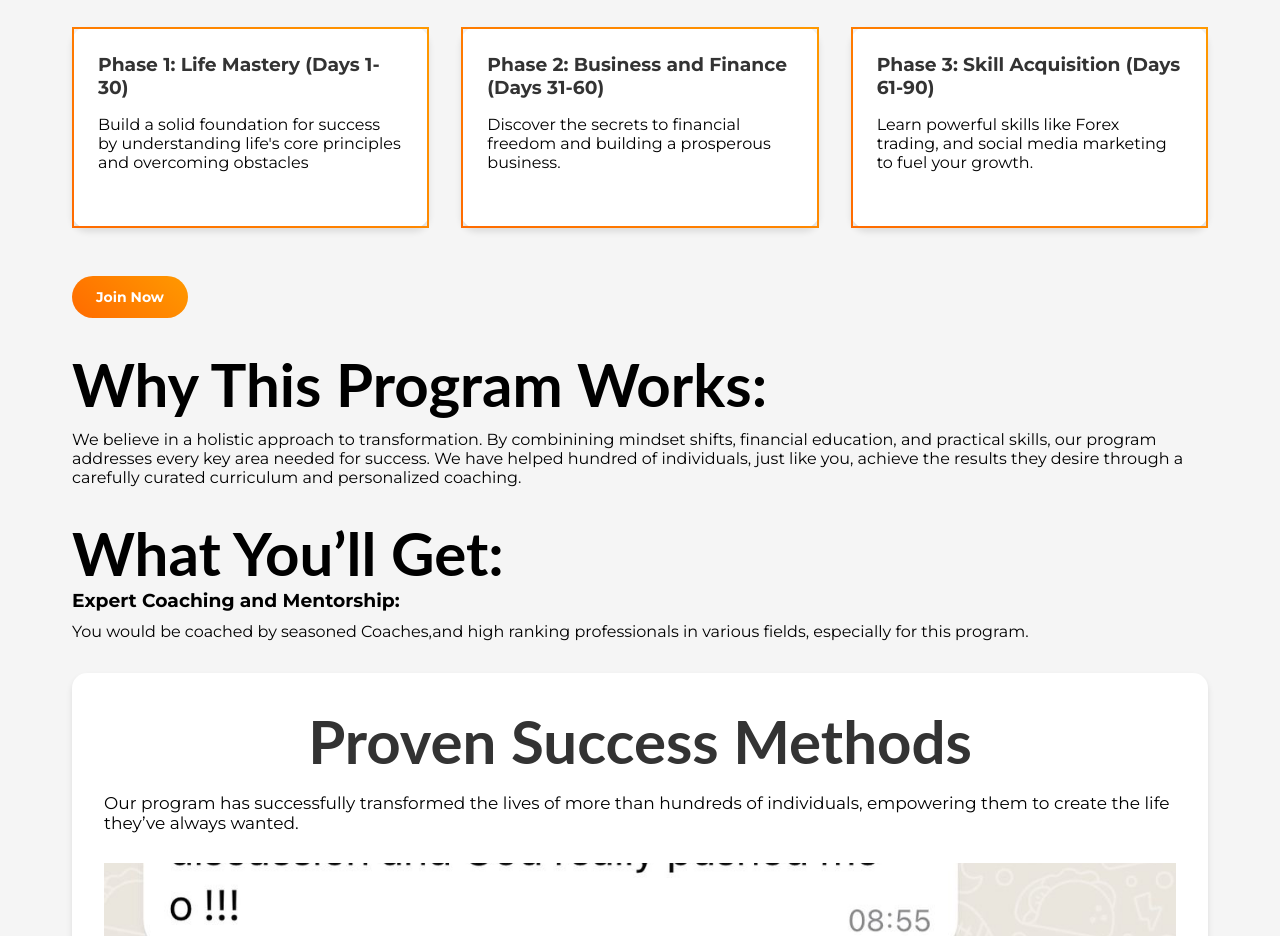
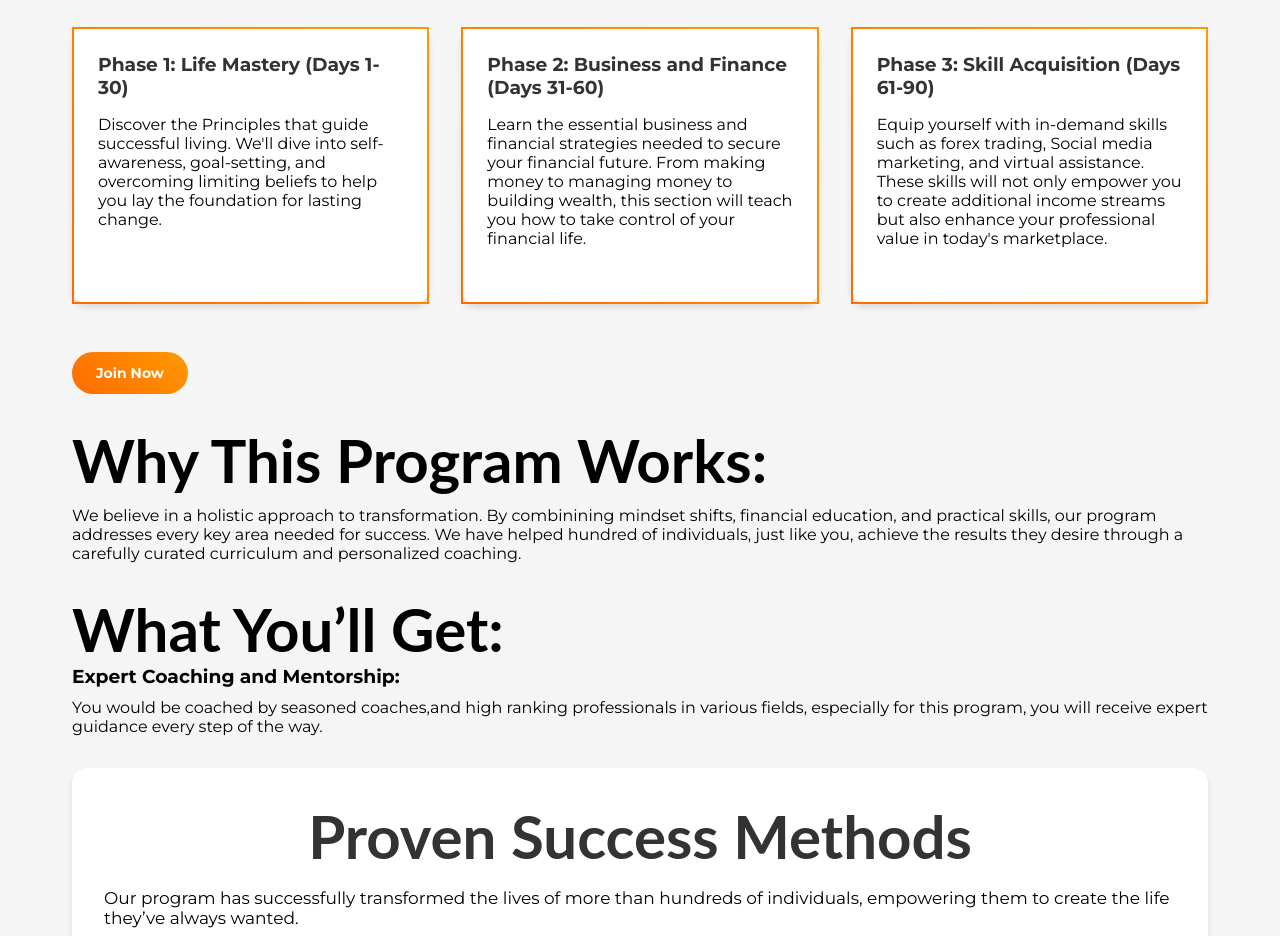
Before and after one commit to Olocraft/themoneymagnet, a website: page index.html in a window 1280 px wide. Shown: the part 1306-2242 px from the top of the page. Drawn offline with Linux system fonts and the light colour scheme.

Commit message:
index.html

```diff
--- a/index.html
+++ b/index.html
@@ -590,22 +590,27 @@
         <div class="phase">
           <h3>Phase 1: Life Mastery (Days 1-30)</h3>
           <p>
-            Build a solid foundation for success by understanding life's core
-            principles and overcoming obstacles
+            Discover the Principles that guide successful living. We'll dive
+            into self-awareness, goal-setting, and overcoming limiting beliefs
+            to help you lay the foundation for lasting change.
           </p>
         </div>
         <div class="phase">
           <h3>Phase 2: Business and Finance (Days 31-60)</h3>
           <p>
-            Discover the secrets to financial freedom and building a prosperous
-            business.
+            Learn the essential business and financial strategies needed to
+            secure your financial future. From making money to managing money to
+            building wealth, this section will teach you how to take control of
+            your financial life.
           </p>
         </div>
         <div class="phase">
           <h3>Phase 3: Skill Acquisition (Days 61-90)</h3>
           <p>
-            Learn powerful skills like Forex trading, and social
-            media marketing to fuel your growth.
+            Equip yourself with in-demand skills such as forex trading, Social
+            media marketing, and virtual assistance. These skills will not only
+            empower you to create additional income streams but also enhance
+            your professional value in today's marketplace.
           </p>
         </div>
       </section>
@@ -630,8 +635,9 @@
       <h2>What You’ll Get:</h2>
       <h3>Expert Coaching and Mentorship:</h3>
       <p>
-        You would be coached by seasoned Coaches,and high ranking professionals
-        in various fields, especially for this program.
+        You would be coached by seasoned coaches,and high ranking professionals
+        in various fields, especially for this program, you will receive expert
+        guidance every step of the way.
       </p>
 
       <section class="testimonial-section">
```
